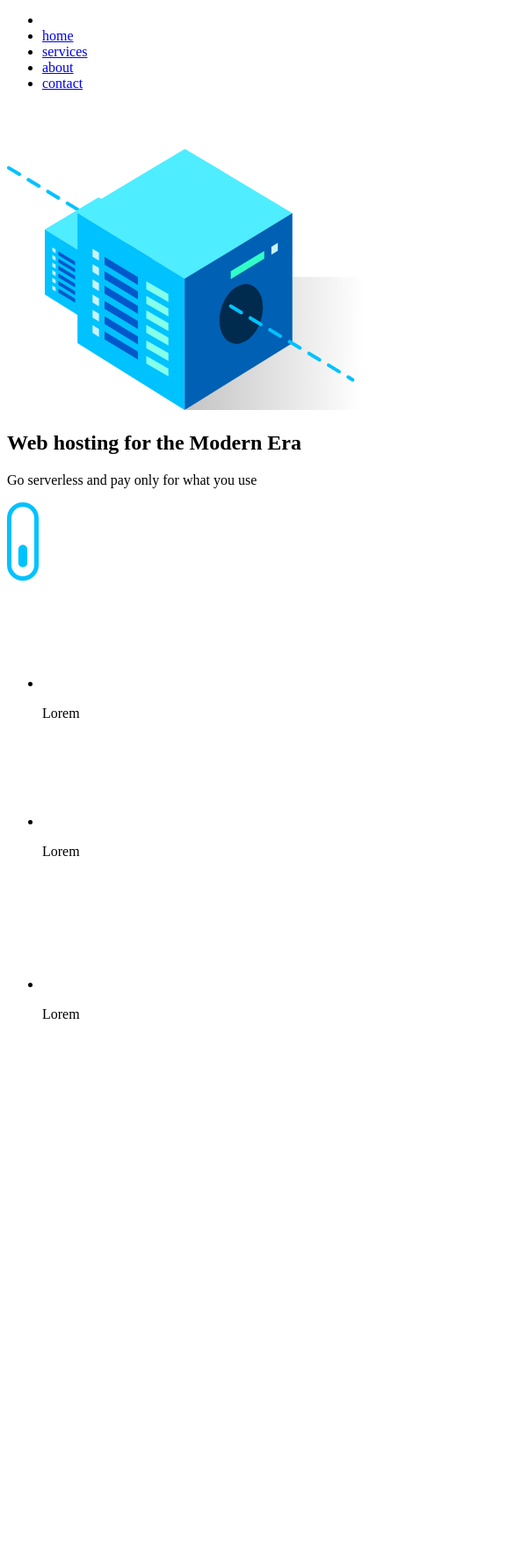
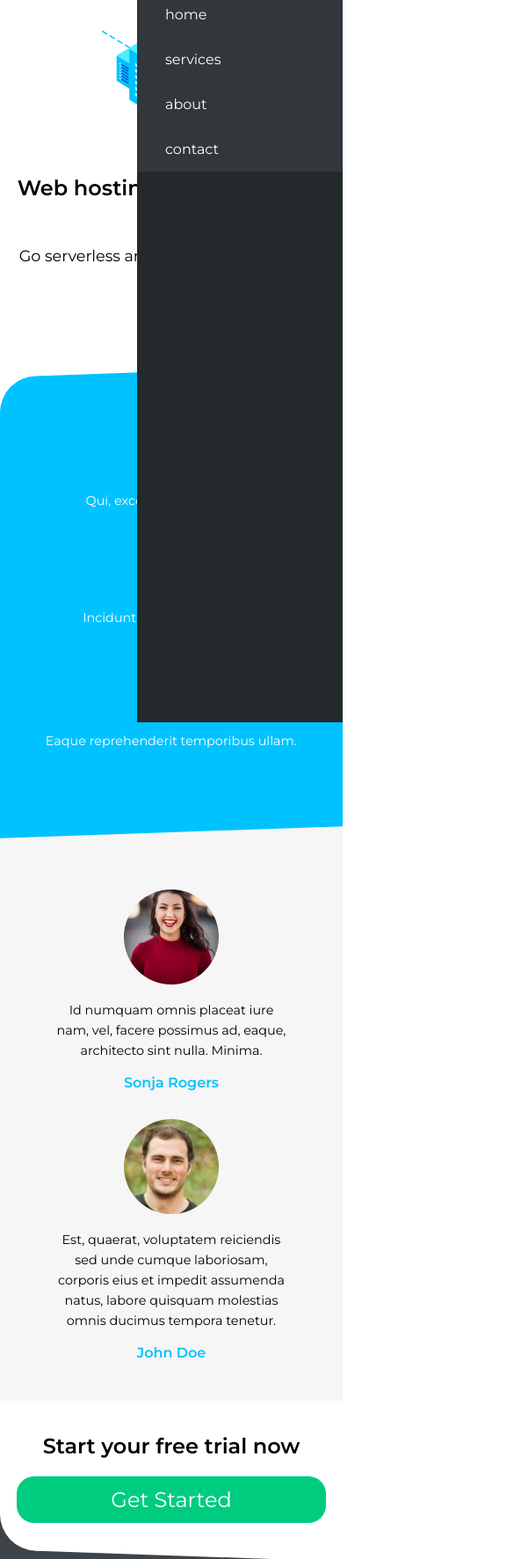
Before and after one commit to 2019-websites/webhosting, a plain HTML site: page index.html in a window 390 px wide. Shown: the part 71-1843 px from the top of the page at 88% size, 585 px wide, since content can reach past the window. Before the commit the page ends 1249 px from the top, so only its background shows below. Drawn offline with Linux system fonts and the light colour scheme.

Commit message:
html has written

```diff
--- a/css/main.css
+++ b/css/main.css
@@ -0,0 +1,231 @@
+@import url('https://fonts.googleapis.com/css?family=Montserrat:400,600');
+
+body {
+  margin: 0;
+  font-family: 'Montserrat', sans-serif;
+}
+
+p, blockquote {
+  font-size: .9em;
+  line-height: 1.6em;
+}
+
+ul {
+  list-style-type: none;
+  margin: 0;
+  padding: 0;
+}
+
+.container {
+  text-align: center;
+  padding: .8em 1.2em;
+}
+
+.logo {
+  width: 130px;
+}
+
+.hide-mobile{
+  display: none;
+}
+
+header {
+  display: flex;
+  justify-content: space-between;
+}
+
+.menu {
+  width: 25px;
+  margin-top: 45%;
+}
+
+.server {
+  width: 70%;
+  margin: 2em auto 2em 25%;
+}
+
+h1,
+.sub-head {
+  position: relative;
+  z-index: 3;
+}
+
+.sub-head {
+  font-size: 1.1em;
+}
+
+.blue-container {
+  width: 100%;
+  background-color: #00c2ff;
+  color: #fff;
+  margin-top: 15%;
+  padding: 4em 0 2em;
+  border-top-left-radius: 40px;
+  transform: skewY(-2deg);
+}
+
+.blue-container:before {
+  content: '';
+  width: 40px;
+  height: 40px;
+  background-color: #00c2ff;
+  position: absolute;
+  top: -39px;
+  right: 0;
+  z-index: -2;
+}
+.blue-container:after {
+  content: '';
+  width: 80px;
+  height: 80px;
+  background-color: #fff;
+  position: absolute;
+  top: -80px;
+  right: 0;
+  z-index: -1;
+  border-radius: 50%;
+}
+
+.blue-container ul {
+  transform: skewY(2deg);
+}
+
+.blue-container ul li {
+  margin-bottom: 3em;
+}
+
+.blue-container ul li p{
+  padding: 0 .5em;
+}
+
+.blue-container img {
+  width: 14%;
+}
+
+.blue-container ul li:nth-child(3) img {
+  width: 8%;
+}
+
+.grey-container {
+  background-color: #f6f6f6;
+  padding: 4em 0 2em;
+  margin-top: -3%;
+}
+
+.grey-container ul li:first-child {
+  margin-bottom: 2em;
+}
+
+figure {
+  margin: 0;
+  padding: 0;
+}
+
+figcaption {
+  font-weight: 600;
+  color: #00c2ff;
+}
+
+h2 {
+  margin-top: 7%;
+}
+
+.cta {
+  background-color: #00cc80;
+  width: calc(100% - 1em);
+  display: block;
+  color: #fff;
+  border-radius: 20px;
+  padding: .5em;
+  text-decoration: none;
+  font-size: 1.5em;
+  margin: 3% auto 7%;
+  position: relative;
+  z-index: 4;
+}
+
+.footer-container {
+  width: 100%;
+  background-color: #3d444a;
+  color: #fff;
+  padding: 3em 0;
+  border-top-right-radius: 40px;
+  transform: skewY(2deg);
+}
+
+.footer-container .container {
+  transform: skewY(-2deg);
+}
+
+.footer-container::before {
+  content: '';
+  width: 40px;
+  height: 40px;
+  background-color: #3d444a;
+  position: absolute;
+  top: -39px;
+  left: 0;
+  z-index: -2;
+}
+
+.footer-container::after {
+  content: '';
+  width: 80px;
+  height: 80px;
+  background-color: #fff;
+  position: absolute;
+  top: -80px;
+  left: 0;
+  z-index: -1;
+  border-radius: 50%;
+}
+
+ul.footer-links {
+  margin: 0 auto;
+}
+
+ul.footer-links li {
+  display: inline-block;
+}
+
+ul.footer-links li a {
+  color: #9d9d9d;
+  font-size: .8em;
+}
+
+nav ul {
+  position: fixed;
+  width: 60%;
+  top: 0;
+  right: 0;
+  text-align: left;
+  background-color: rgb(36, 41, 44);
+  height: 100%;
+  z-index: 7;
+  padding-top: 3em;
+}
+
+nav ul li a {
+  color: #fff;
+  text-decoration: none;
+  display: block;
+  widows: 100%;
+  padding: 1em 2em;
+  background-color: rgb(49, 55, 59);
+}
+
+nav ul li a:hover {
+  background-color: rgb(65, 73, 78);
+}
+
+.exit-btn {
+  margin-bottom: 1em;
+  margin-top: -1.3em;
+  text-align: right;
+  padding: 0 1.4em;
+}
+
+.exit-btn img {
+  width: 15px;
+  cursor: pointer;
+}
--- a/index.html
+++ b/index.html
@@ -17,7 +17,7 @@
                     <img src="images/ham.svg" alt="toggle menu" class="menu" id="menu">
                 </a>
 
-                <ul class="show-desktop hide-desktop" id="nav">
+                <ul class="show-desktop hide-mobil" id="nav">
                     <li id="exit" class="exit-btn hide-desktop"><img src="images/exit.svg" alt="close menu"></li>
                     <li><a href="#">home</a></li>
                     <li><a href="#">services</a></li>
@@ -43,20 +43,84 @@
             <ul>
             <li>
                 <img src="images/icon-1.svg" alt="icon-1">
-                <p>Lorem </p>
+                <p>Qui, excepturi, voluptatum. </p>
             </li>
 
             <li>
                 <img src="images/icon-2.svg" alt="icon-2">
-                <p>Lorem </p>
+                <p>Incidunt voluptatum rerum.</p>
             </li>
 
             <li>
                <img src="images/icon-3.svg" alt="icon-3">
-               <p>Lorem </p>
+               <p>Eaque reprehenderit temporibus ullam.</p>
             </li>
             </ul>
         </div>
     </div>
+
+    <div class="grey-container">
+        <div class="container">
+            <ul>
+                <li>
+                    <figure>
+                        <img src="images/user1.png" alt="user testimonial picture">
+                        <blockquote>Id numquam omnis placeat iure nam, vel, facere possimus ad, eaque, architecto sint nulla. Minima.</blockquote>
+                        <figcaption>Sonja Rogers</figcaption>
+                    </figure>
+                </li>
+
+                <li>
+                    <figure>
+                        <img src="images/user2.png" alt="user testimonial picture">
+                        <blockquote>Est, quaerat, voluptatem reiciendis sed unde cumque laboriosam, corporis eius et impedit assumenda natus, labore quisquam molestias omnis ducimus tempora tenetur.</blockquote>
+                        <figcaption>John Doe</figcaption>
+                    </figure>
+                </li>
+            </ul>
+        </div>
+    </div>
+
+    <div class="container">
+        <h2>Start your free trial now</h2>
+        <a href="#" class="cta">Get Started</a>
+    </div>
+
+    <footer>
+        <div class="footer-container">
+            <div class="container">
+                <a href="#"><img src="images/logo-white.svg" alt="logo"></a>
+                <p class="address">Melrose Place, 90210<br>USA</p>
+                <ul class="footer-links">
+                    <li><a href="#">Terms of Service</a></li>
+                    <li><a href="#">Privacy Policy</a></li>
+                </ul>
+            </div>
+        </div>
+    </footer>
+
+
+
+
+
+
+
+
+
+
+
+
+
+
+
+
+
+
+
+
+
+
+
+
 </body>
 </html>
```
